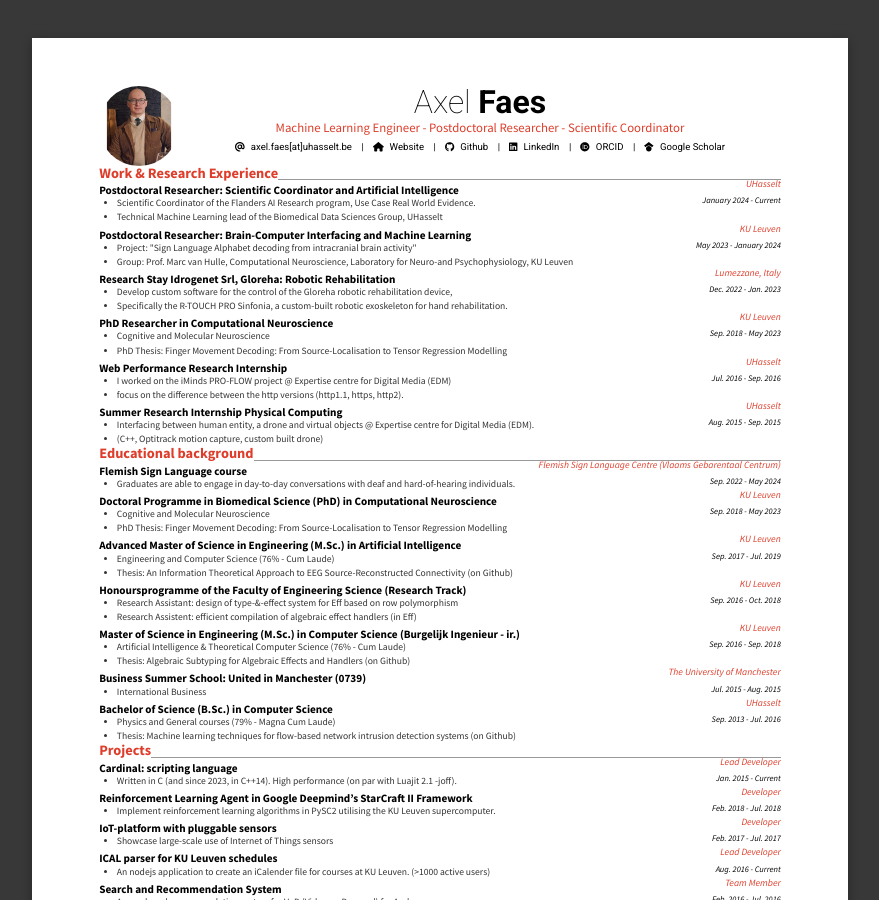
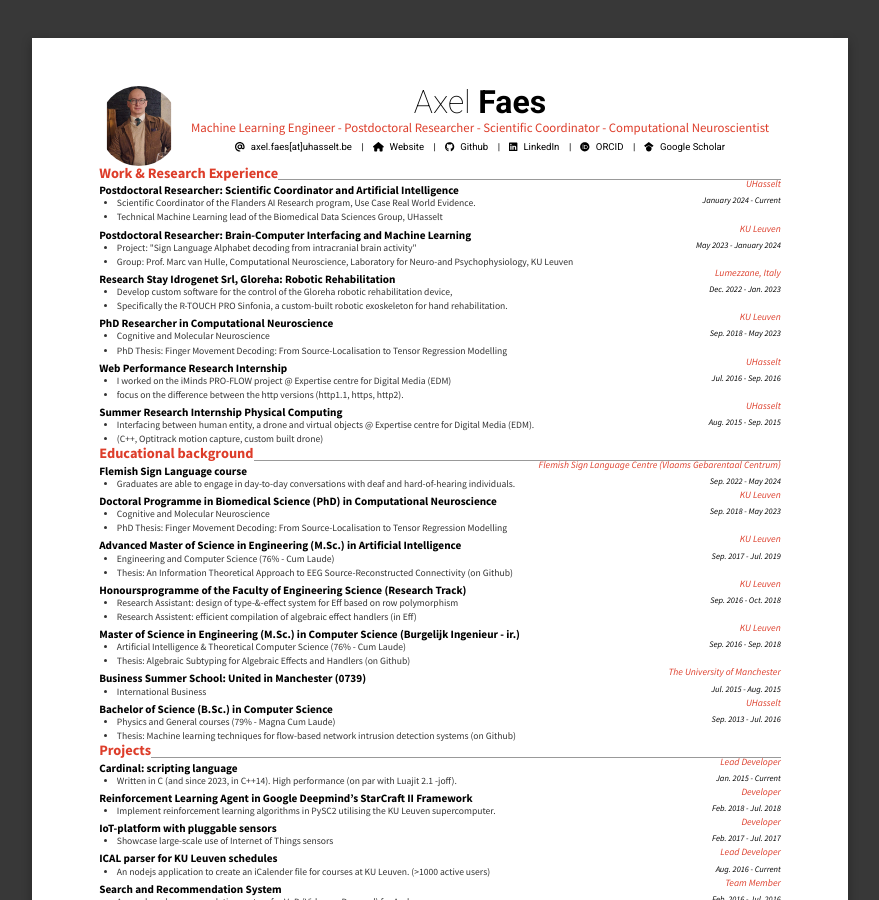
Before and after one commit to TheAxeC/theaxec.github.io, a Jekyll site: the page built from _pages/cv.md, in a window 1280 px wide and 900 px high. Shown: the whole window, without its empty margins (200-1079 px from the left). Built offline with Jekyll 4.4.1, drawn with Linux system fonts in a browser that asks for light colours; a style sheet for code colours, icons or effects is not loaded.

Commit message:
update website

```diff
--- a/_data/website.yml
+++ b/_data/website.yml
@@ -15,6 +15,7 @@ description:
         - Creating a federated learning algorithm for heart disease prediction.
         - Developing machine learning models for brain-computer interfaces.
         - Side project: working on algebraic type and effect systems for functional programming.
+      - Computational Neuroscientist
       - Scientific Coordinator of the Flanders AI Research Program, Use Case Real World Evidence (FAIR UC RWE)
       - **Professional Affiliations**:
         - Biomedical Research Institute (BIOMED) @ UHasselt
--- a/_pages/cv.md
+++ b/_pages/cv.md
@@ -8,7 +8,16 @@ permalink: /cv
     <header class="about-me">
     <img src="{{site.data.data.personal.portrait_url}}" alt="Avatar">
     <h1 class="about-me__name">{{site.data.data.personal.first-name}} <span class="about-me__last-name">{{site.data.data.personal.last-name}}</span></h1>
-    <h6 class="about-me__position">{{site.data.data.personal.background}} - {{site.data.data.personal.expert}} - {{site.data.data.personal.ai}}</h6>
+    <h6 class="about-me__position">
+        {% assign title_post = 0 %}
+        {{ site.data.data.personal.titles[0] }}
+        {% for content in site.data.data.personal.titles %}
+            {% if title_post > 0 %}
+            - {{ content }}
+            {% endif %}
+            {% assign title_post = title_post | plus:1 %}
+        {% endfor %}
+    </h6>
     <span class="about-me__social">
         {% for content in site.data.website.references.content %}
         {% if content.platform != "Curriculum Vitae" %}
```
Also changed, not shown: _blog/networking.md (+6 -0 lines), _blog/training.md (+10 -0 lines), _data/data.yml (+7 -0 lines).
